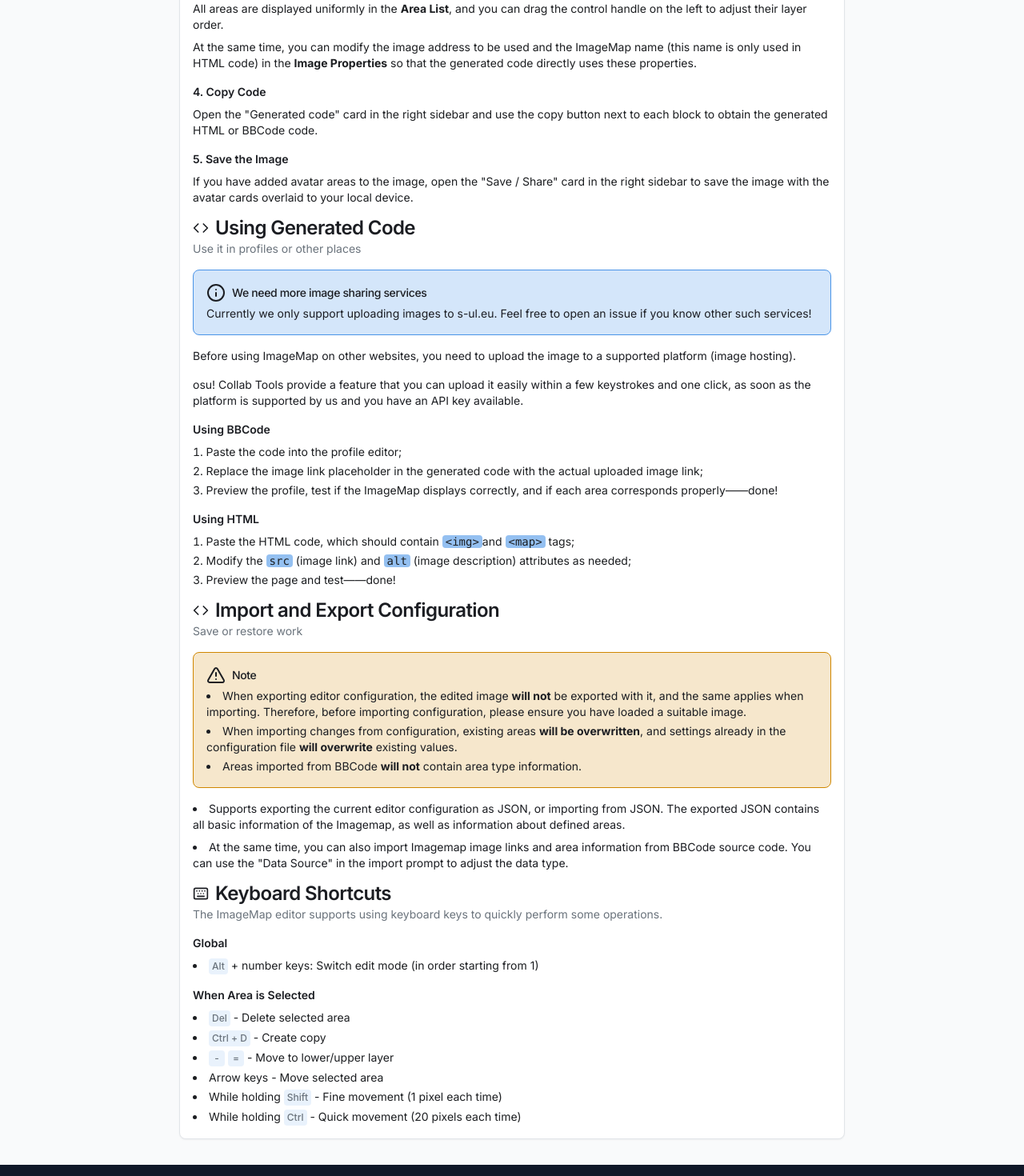
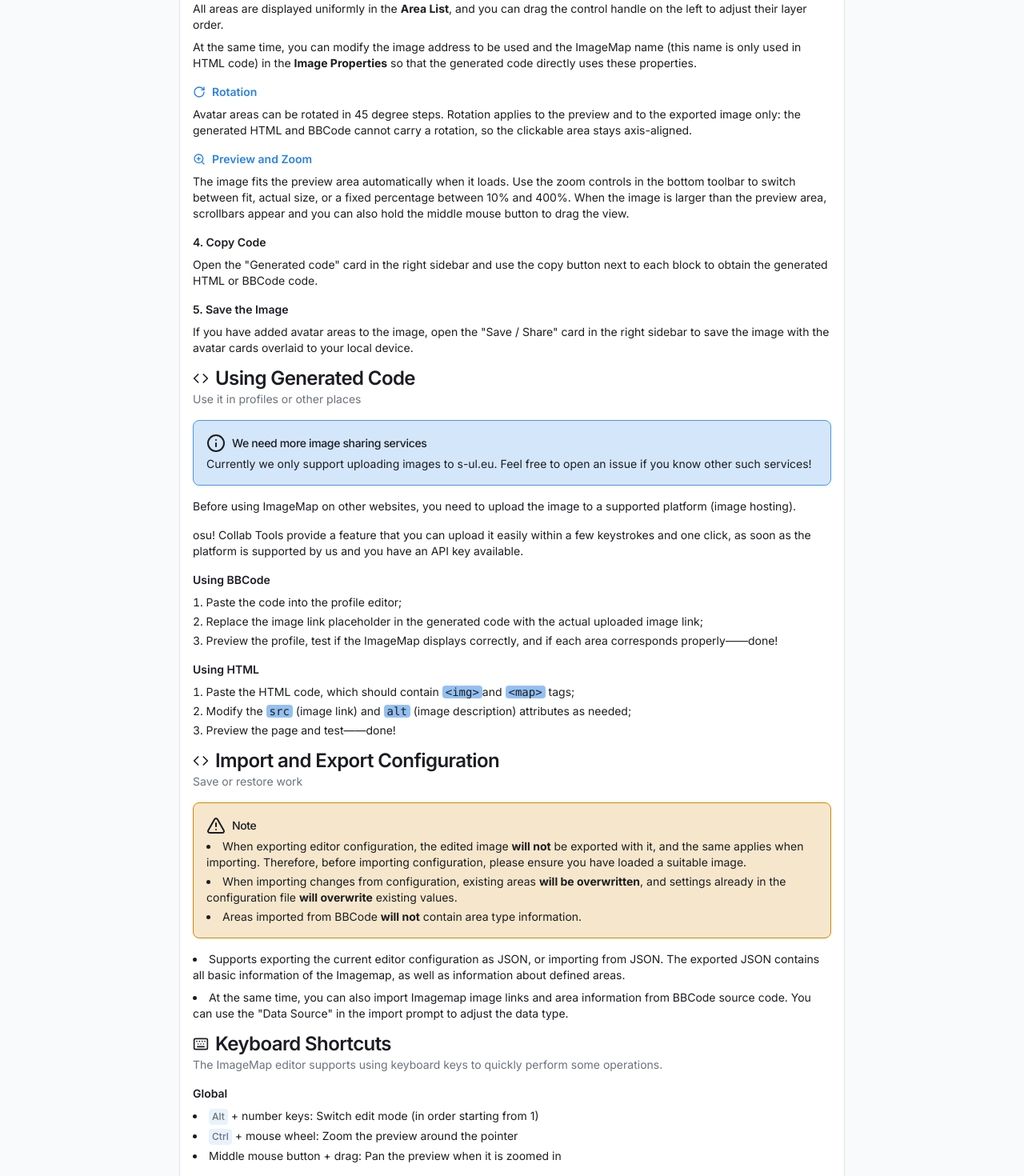
Before and after one commit to CloneWith/osu-collab-tools, a Next.js app: page /docs in a window 1280 px wide. Shown: the part 1980-3450 px from the top of the page at 80% size. Built offline with nearby package versions, Linux system fonts and the light colour scheme.

Commit message:
docs(imagemap): describe the new layout, zoom and rotation

```diff
--- a/app/docs/imagemap-card.tsx
+++ b/app/docs/imagemap-card.tsx
@@ -1,5 +1,11 @@
 import { Alert, AlertDescription, AlertTitle } from "@/components/ui/alert";
-import { Card, CardContent, CardDescription, CardHeader, CardTitle } from "@/components/ui/card";
+import {
+  Card,
+  CardContent,
+  CardDescription,
+  CardHeader,
+  CardTitle,
+} from "@/components/ui/card";
 import { Kbd, KbdGroup } from "@/components/ui/kbd";
 import {
   Code,
@@ -8,10 +14,12 @@ import {
   Keyboard,
   Map as MapIcon,
   MousePointer,
+  RotateCw,
   Square,
   Trash2,
   TriangleAlert,
   UserRound,
+  ZoomIn,
 } from "lucide-react";
 import { useTranslations } from "next-intl";
 
@@ -43,11 +51,15 @@ export default function ImagemapDocCard() {
         </div>
         <div className="space-y-2">
           <h3 className="font-semibold">{t("steps.upload.title")}</h3>
-          <p className="text-secondary-foreground">{t("steps.upload.description")}</p>
+          <p className="text-secondary-foreground">
+            {t("steps.upload.description")}
+          </p>
         </div>
         <div className="space-y-2">
           <h3 className="font-semibold">{t("steps.manage.title")}</h3>
-          <p className="text-secondary-foreground inline-flex items-center">{t("steps.manage.description")}</p>
+          <p className="text-secondary-foreground inline-flex items-center">
+            {t("steps.manage.description")}
+          </p>
 
           {/* Part - 工具用法说明 */}
           <div className="grid grid-cols-1 md:grid-cols-2 gap-4">
@@ -56,42 +68,58 @@ export default function ImagemapDocCard() {
                 <MousePointer className="w-4 h-4" />
                 {t("steps.manage.tools.select.title")}
               </h3>
-              <p className="text-secondary-foreground">{t("steps.manage.tools.select.description")}</p>
+              <p className="text-secondary-foreground">
+                {t("steps.manage.tools.select.description")}
+              </p>
             </div>
             <div className="space-y-2">
               <h3 className="font-semibold flex items-center gap-2 text-primary">
                 <Square className="w-4 h-4" />
                 {t("steps.manage.tools.create.title")}
               </h3>
-              <p className="text-secondary-foreground">{t("steps.manage.tools.create.description")}</p>
+              <p className="text-secondary-foreground">
+                {t("steps.manage.tools.create.description")}
+              </p>
             </div>
             <div className="space-y-2">
               <h3 className="font-semibold flex items-center gap-2 text-primary">
                 <UserRound className="w-4 h-4" />
                 {t("steps.manage.tools.avatar.title")}
               </h3>
-              <p className="text-secondary-foreground">{t("steps.manage.tools.avatar.description")}</p>
+              <p className="text-secondary-foreground">
+                {t("steps.manage.tools.avatar.description")}
+              </p>
             </div>
             <div className="space-y-2">
               <h3 className="font-semibold flex items-center gap-2 text-primary">
                 <Trash2 className="w-4 h-4" />
                 {t("steps.manage.tools.delete.title")}
               </h3>
-              <p className="text-secondary-foreground">{t("steps.manage.tools.delete.description")}</p>
+              <p className="text-secondary-foreground">
+                {t("steps.manage.tools.delete.description")}
+              </p>
             </div>
           </div>
         </div>
         <div className="space-y-2">
           <h3 className="font-semibold">{t("steps.properties.title")}</h3>
-          <p className="text-secondary-foreground">{t("steps.properties.description.0")}</p>
-          <p className="text-secondary-foreground">{t("steps.properties.description.1")}</p>
+          <p className="text-secondary-foreground">
+            {t("steps.properties.description.0")}
+          </p>
+          <p className="text-secondary-foreground">
+            {t("steps.properties.description.1")}
+          </p>
           <Alert>
             <AlertTitle className="flex-title">
               <Info />
               <span>{t("steps.properties.tip.title")}</span>
             </AlertTitle>
             <AlertDescription>
-              <p>{t.rich("steps.properties.tip.description.0", { b: (text) => <b>{text}</b> })}</p>
+              <p>
+                {t.rich("steps.properties.tip.description.0", {
+                  b: (text) => <b>{text}</b>,
+                })}
+              </p>
               <ul className="list-disc list-inside space-y-1">
                 <li>
                   {t.rich("steps.properties.tip.description.1", {
@@ -100,7 +128,9 @@ export default function ImagemapDocCard() {
                 </li>
                 <li>
                   {t.rich("steps.properties.tip.description.2", {
-                    button: () => <UserRound className="inline-block w-4 h-4" />,
+                    button: () => (
+                      <UserRound className="inline-block w-4 h-4" />
+                    ),
                   })}
                 </li>
               </ul>
@@ -110,16 +140,40 @@ export default function ImagemapDocCard() {
             {t.rich("steps.properties.layers", { b: (text) => <b>{text}</b> })}
           </p>
           <p className="text-secondary-foreground">
-            {t.rich("steps.properties.imageProps", { b: (text) => <b>{text}</b> })}
+            {t.rich("steps.properties.imageProps", {
+              b: (text) => <b>{text}</b>,
+            })}
+          </p>
+        </div>
+        <div className="space-y-2">
+          <h3 className="font-semibold flex items-center gap-2 text-primary">
+            <RotateCw className="w-4 h-4" />
+            {t("steps.rotation.title")}
+          </h3>
+          <p className="text-secondary-foreground">
+            {t("steps.rotation.description")}
+          </p>
+        </div>
+        <div className="space-y-2">
+          <h3 className="font-semibold flex items-center gap-2 text-primary">
+            <ZoomIn className="w-4 h-4" />
+            {t("steps.viewport.title")}
+          </h3>
+          <p className="text-secondary-foreground">
+            {t("steps.viewport.description")}
           </p>
         </div>
         <div className="space-y-2">
           <h3 className="font-semibold">{t("steps.code.title")}</h3>
-          <p className="text-secondary-foreground">{t("steps.code.description")}</p>
+          <p className="text-secondary-foreground">
+            {t("steps.code.description")}
+          </p>
         </div>
         <div className="space-y-2">
           <h3 className="font-semibold">{t("steps.export.title")}</h3>
-          <p className="text-secondary-foreground">{t("steps.export.description")}</p>
+          <p className="text-secondary-foreground">
+            {t("steps.export.description")}
+          </p>
         </div>
       </CardContent>
       <CardHeader>
@@ -181,9 +235,21 @@ export default function ImagemapDocCard() {
           </AlertTitle>
           <AlertDescription>
             <ul className="list-disc list-inside space-y-1">
-              <li>{t.rich("importExport.warning.description.0", { b: (text) => <b>{text}</b> })}</li>
-              <li>{t.rich("importExport.warning.description.1", { b: (text) => <b>{text}</b> })}</li>
-              <li>{t.rich("importExport.warning.description.2", { b: (text) => <b>{text}</b> })}</li>
+              <li>
+                {t.rich("importExport.warning.description.0", {
+                  b: (text) => <b>{text}</b>,
+                })}
+              </li>
+              <li>
+                {t.rich("importExport.warning.description.1", {
+                  b: (text) => <b>{text}</b>,
+                })}
+              </li>
+              <li>
+                {t.rich("importExport.warning.description.2", {
+                  b: (text) => <b>{text}</b>,
+                })}
+              </li>
             </ul>
           </AlertDescription>
         </Alert>
@@ -203,7 +269,17 @@ export default function ImagemapDocCard() {
         <div className="space-y-2">
           <h3 className="font-semibold">{t("shortcuts.global.title")}</h3>
           <ul className="list-disc list-inside space-y-1 text-secondary-foreground">
-            <li>{t.rich("shortcuts.global.items.0", { altKey: () => <Kbd>Alt</Kbd> })}</li>
+            <li>
+              {t.rich("shortcuts.global.items.0", {
+                altKey: () => <Kbd>Alt</Kbd>,
+              })}
+            </li>
+            <li>
+              {t.rich("shortcuts.global.items.1", {
+                ctrlKey: () => <Kbd>Ctrl</Kbd>,
+              })}
+            </li>
+            <li>{t("shortcuts.global.items.2")}</li>
           </ul>
         </div>
         <div className="space-y-2">
@@ -223,8 +299,16 @@ export default function ImagemapDocCard() {
               - {t("shortcuts.selected.items.2")}
             </li>
             <li>{t("shortcuts.selected.items.3")}</li>
-            <li>{t.rich("shortcuts.selected.items.4", { shiftKey: () => <Kbd>Shift</Kbd> })}</li>
-            <li>{t.rich("shortcuts.selected.items.5", { ctrlKey: () => <Kbd>Ctrl</Kbd> })}</li>
+            <li>
+              {t.rich("shortcuts.selected.items.4", {
+                shiftKey: () => <Kbd>Shift</Kbd>,
+              })}
+            </li>
+            <li>
+              {t.rich("shortcuts.selected.items.5", {
+                ctrlKey: () => <Kbd>Ctrl</Kbd>,
+              })}
+            </li>
           </ul>
         </div>
       </CardContent>
```
